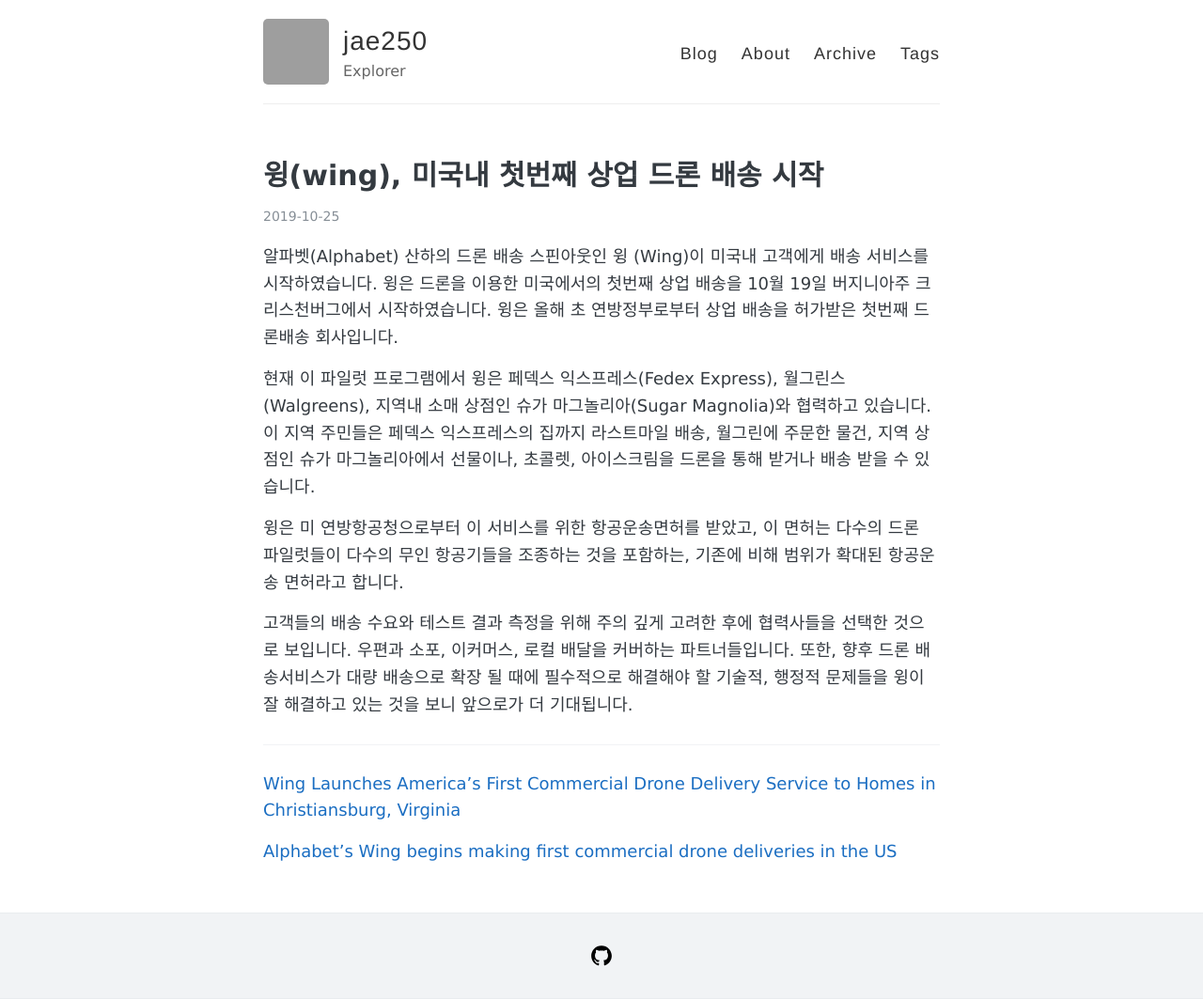
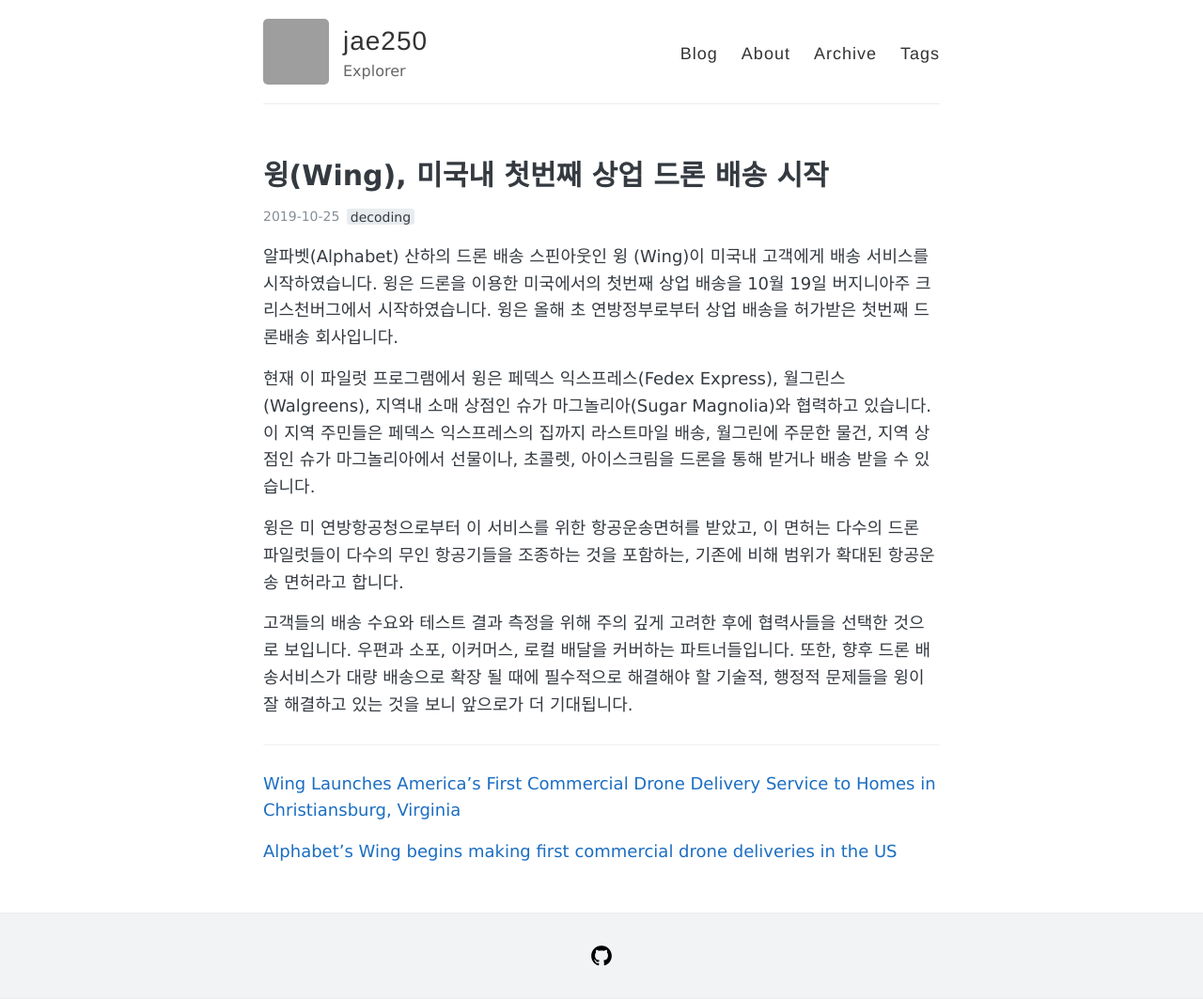
Before and after one commit to jae250/jae250.github.io, a Jekyll site: the page built from _posts/2019-10-25-윙(Wing),-미국내-첫번째-상업-드론-배송-시작.md, in a window 1280 px wide. Shown: the whole page at 94% size. Built offline with Jekyll 4.4.1, drawn with Linux system fonts in a browser that asks for light colours; our own code applies the rules of GitHub Pages for plain Markdown files; comment, search, counter and statistics services are not loaded; part of the change alters nothing that is shown; grey boxes are pictures that could not be loaded.

Commit message:
updated tags

```diff
--- a/_posts/2019-10-25-윙(Wing),-미국내-첫번째-상업-드론-배송-시작.md
+++ b/_posts/2019-10-25-윙(Wing),-미국내-첫번째-상업-드론-배송-시작.md
@@ -1,3 +1,10 @@
+---
+layout: post
+title: 윙(Wing), 미국내 첫번째 상업 드론 배송 시작
+tags:
+  - decoding
+---
+
 알파벳(Alphabet) 산하의 드론 배송 스핀아웃인 윙 (Wing)이 미국내 고객에게 배송 서비스를 시작하였습니다. 윙은 드론을 이용한 미국에서의 첫번째 상업 배송을 10월 19일 버지니아주 크리스천버그에서 시작하였습니다. 윙은 올해 초 연방정부로부터 상업 배송을 허가받은 첫번째 드론배송 회사입니다.
 
 현재 이 파일럿 프로그램에서 윙은 페덱스 익스프레스(Fedex Express), 월그린스(Walgreens), 지역내 소매 상점인 슈가 마그놀리아(Sugar Magnolia)와 협력하고 있습니다. 이 지역 주민들은 페덱스 익스프레스의 집까지 라스트마일 배송, 월그린에 주문한 물건, 지역 상점인 슈가 마그놀리아에서 선물이나, 초콜렛, 아이스크림을 드론을 통해 받거나 배송 받을 수 있습니다.
```
